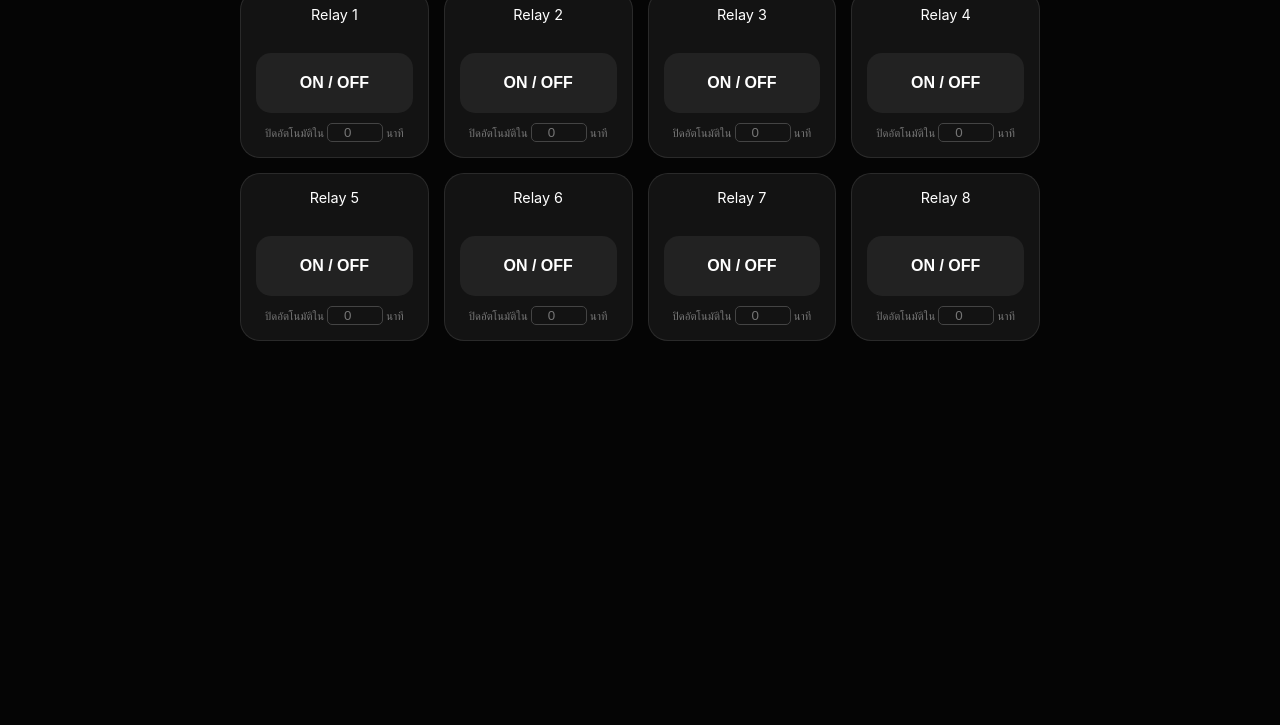
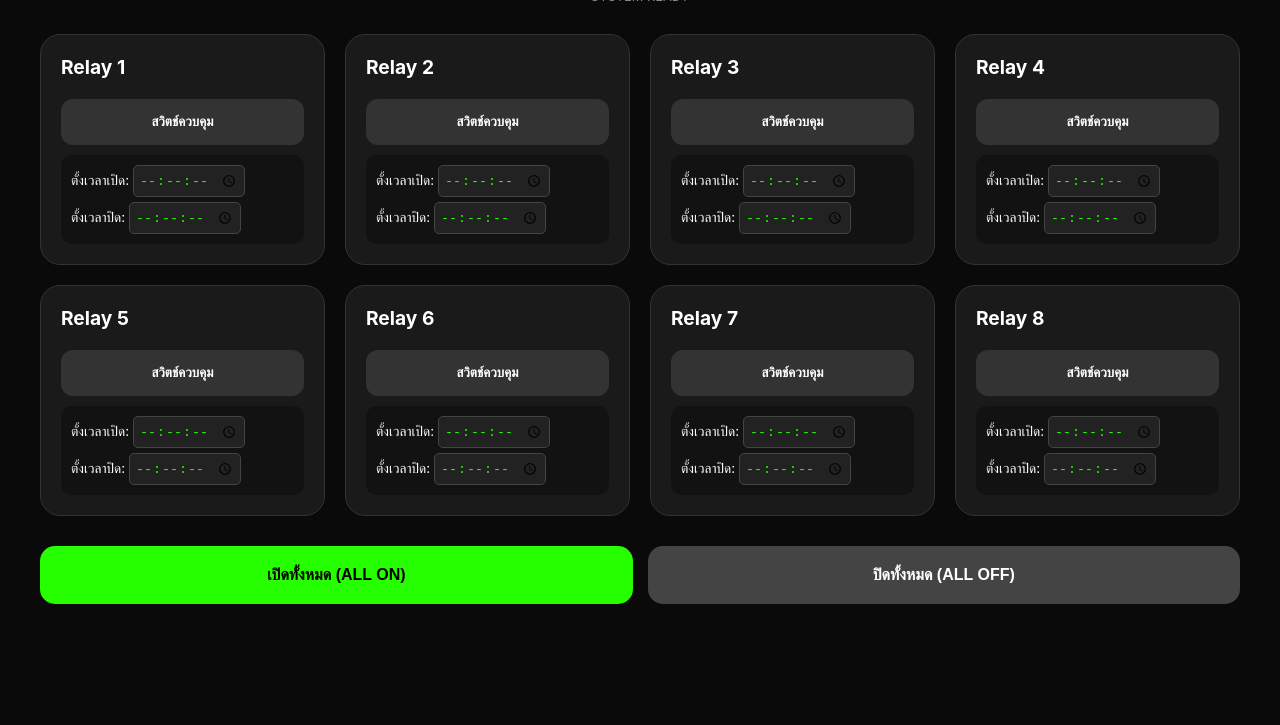
Before and after one commit to thetime2009/HOME8ch-control, a plain HTML site: page index.html in a window 1280 px wide. Shown: the part 75-800 px from the top of the page. Drawn offline with Linux system fonts and the light colour scheme; no server answers.

Commit message:
Update index.html

```diff
--- a/index.html
+++ b/index.html
@@ -3,101 +3,190 @@
 <head>
     <meta charset="UTF-8">
     <meta name="viewport" content="width=device-width, initial-scale=1.0">
-    <title>Pro Smart Control 8CH</title>
+    <title>Home_8ch - Smart Control</title>
     <style>
         :root {
-            --bg: #050505;
-            --card: rgba(23, 23, 23, 0.8);
-            --neon-blue: #00d2ff;
-            --neon-green: #39ff14;
-            --neon-red: #ff3131;
+            --primary-green: #2ecc71;
+            --bright-green: #26ff00;
+            --dark-bg: #0a0a0a;
+            --card-bg: #1a1a1a;
         }
-        body { font-family: 'Inter', sans-serif; background: var(--bg); color: white; margin: 0; padding: 20px; text-align: center; }
 
-        /* Server Status Badge */
-        .status-badge {
-            display: inline-flex; align-items: center; padding: 5px 15px; border-radius: 20px;
-            font-size: 0.8rem; margin-bottom: 20px; background: rgba(255,255,255,0.05);
+        body {
+            font-family: 'Inter', sans-serif;
+            background-color: var(--dark-bg);
+            color: #ffffff;
+            margin: 0;
+            padding: 20px;
         }
-        .dot { height: 8px; width: 8px; border-radius: 50%; margin-right: 8px; }
-        .online { background: var(--neon-green); box-shadow: 0 0 10px var(--neon-green); }
-        .offline { background: var(--neon-red); }
 
-        .grid { display: grid; grid-template-columns: repeat(auto-fit, minmax(160px, 1fr)); gap: 15px; max-width: 800px; margin: auto; }
+        .header {
+            text-align: center;
+            margin-bottom: 30px;
+        }
 
-        .relay-card {
-            background: var(--card); border: 1px solid rgba(255,255,255,0.1);
-            border-radius: 20px; padding: 15px; transition: 0.4s; position: relative;
+        .header h1 {
+            color: var(--bright-green);
+            text-shadow: 0 0 15px rgba(38, 255, 0, 0.4);
+            margin: 0;
         }
-        .relay-card.active { border-color: var(--neon-blue); box-shadow: 0 0 15px rgba(0,210,255,0.2); }
 
-        .btn-main {
-            width: 100%; height: 60px; border-radius: 15px; border: none; font-weight: bold;
-            cursor: pointer; margin-top: 10px; transition: 0.3s; color: white;
-            background: #222; font-size: 1rem;
+        .server-status {
+            font-size: 0.8rem;
+            margin-top: 5px;
+            color: #888;
         }
-        .active .btn-main { background: var(--neon-blue); color: black; }
 
-        .timer-display { font-size: 0.75rem; color: var(--neon-blue); margin-top: 5px; height: 15px; font-family: monospace; }
+        .grid {
+            display: grid;
+            grid-template-columns: repeat(auto-fit, minmax(280px, 1fr));
+            gap: 20px;
+            max-width: 1200px;
+            margin: auto;
+        }
 
-        /* Schedule Input */
-        .schedule-box { margin-top: 10px; font-size: 0.7rem; color: #777; }
-        .schedule-input { width: 50px; background: transparent; border: 1px solid #444; color: white; border-radius: 5px; text-align: center; }
+        .card {
+            background: var(--card-bg);
+            border-radius: 20px;
+            padding: 20px;
+            border: 1px solid #333;
+            transition: 0.3s;
+        }
 
+        .card.active {
+            border-color: var(--bright-green);
+            box-shadow: 0 0 20px rgba(38, 255, 0, 0.1);
+        }
+
+        .relay-title {
+            font-size: 1.2rem;
+            font-weight: bold;
+            margin-bottom: 10px;
+            display: flex;
+            justify-content: space-between;
+        }
+
+        /* ปุ่ม Toggle สไตล์เขียวสว่าง */
+        .btn-toggle {
+            width: 100%;
+            padding: 15px;
+            border-radius: 12px;
+            border: none;
+            background: #333;
+            color: white;
+            font-weight: bold;
+            cursor: pointer;
+            margin: 10px 0;
+            transition: 0.3s;
+        }
+
+        .active .btn-toggle {
+            background: var(--bright-green);
+            color: #000;
+        }
+
+        /* ส่วนตั้งเวลา */
+        .scheduler {
+            background: rgba(0,0,0,0.3);
+            padding: 10px;
+            border-radius: 10px;
+            font-size: 0.85rem;
+        }
+
+        .scheduler input {
+            background: #222;
+            border: 1px solid #444;
+            color: var(--bright-green);
+            padding: 5px;
+            border-radius: 5px;
+            width: 100px;
+        }
+
+        .master-controls {
+            display: flex;
+            gap: 15px;
+            max-width: 1200px;
+            margin: 30px auto;
+        }
+
+        .master-btn {
+            flex: 1;
+            padding: 20px;
+            border-radius: 15px;
+            border: none;
+            font-weight: bold;
+            cursor: pointer;
+            font-size: 1rem;
+        }
+
+        .btn-all-on { background: var(--bright-green); color: black; }
+        .btn-all-off { background: #444; color: white; }
+
+        .runtime-label { color: var(--bright-green); font-family: monospace; font-size: 0.9rem; }
     </style>
 </head>
 <body>
 
-    <div class="status-badge">
-        <div id="status-dot" class="dot offline"></div>
-        <span id="status-text">SERVER OFFLINE</span>
-    </div>
+<div class="header">
+    <h1>HOME_8CH</h1>
+    <div class="server-status" id="status-text">SYSTEM READY</div>
+</div>
 
-    <div class="grid" id="main-grid"></div>
+<div class="grid" id="main-grid"></div>
+
+<div class="master-controls">
+    <button class="master-btn btn-all-on" onclick="allAction(1)">เปิดทั้งหมด (ALL ON)</button>
+    <button class="master-btn btn-all-off" onclick="allAction(0)">ปิดทั้งหมด (ALL OFF)</button>
+</div>
 
 <script>
-    const TOKEN = "qfA4LcrrzCc6bpHib_y9ZPLGla5OYdi1";
-    const API_BASE = `https://sgp1.blynk.cloud/external/api/`;
+    const BLYNK_TOKEN = "qfA4LcrrzCc6bpHib_y9ZPLGla5OYdi1";
+    const API_URL = "https://sgp1.blynk.cloud/external/api/";
 
-    let devices = Array(8).fill(null).map(() => ({ active: false, startTime: null, timer: null }));
+    // เก็บสถานะแต่ละช่อง
+    let devices = Array(8).fill(null).map(() => ({
+        active: false,
+        startTime: null,
+        schedOn: null,
+        schedOff: null
+    }));
 
-    // สร้าง UI
+    // สร้าง UI 8 ช่อง
     const grid = document.getElementById('main-grid');
     for(let i=0; i<8; i++) {
         grid.innerHTML += `
-            <div class="relay-card" id="card-${i}">
-                <div style="font-size:0.9rem">Relay ${i+1}</div>
-                <div id="time-${i}" class="timer-display"></div>
-                <button class="btn-main" onclick="toggleRelay(${i})">ON / OFF</button>
-                <div class="schedule-box">
-                    ปิดอัตโนมัติใน <input type="number" id="sched-${i}" class="schedule-input" placeholder="0"> นาที
+            <div class="card" id="card-${i}">
+                <div class="relay-title">
+                    <span>Relay ${i+1}</span>
+                    <span id="run-${i}" class="runtime-label"></span>
+                </div>
+                <button class="btn-toggle" onclick="toggle(${i})">สวิตช์ควบคุม</button>
+
+                <div class="scheduler">
+                    <div style="margin-bottom:5px">ตั้งเวลาเปิด: <input type="time" step="1" id="on-time-${i}"></div>
+                    <div>ตั้งเวลาปิด: <input type="time" step="1" id="off-time-${i}"></div>
                 </div>
             </div>
         `;
     }
 
-    async function toggleRelay(id) {
+    async function toggle(id) {
         devices[id].active = !devices[id].active;
-        const val = devices[id].active ? 1 : 0;
-
-        if(devices[id].active) {
-            devices[id].startTime = Date.now();
-            checkSchedule(id);
-        } else {
-            devices[id].startTime = null;
-        }
+        if(devices[id].active) devices[id].startTime = Date.now();
+        else devices[id].startTime = null;
 
         updateUI();
-        await fetch(`${API_BASE}update?token=${TOKEN}&V${id}=${val}`);
+        await fetch(`${API_URL}update?token=${BLYNK_TOKEN}&V${id}=${devices[id].active ? 1 : 0}`);
     }
 
-    function checkSchedule(id) {
-        const mins = document.getElementById(`sched-${id}`).value;
-        if(mins > 0) {
-            setTimeout(() => {
-                if(devices[id].active) toggleRelay(id);
-            }, mins * 60000);
+    async function allAction(val) {
+        for(let i=0; i<8; i++) {
+            devices[i].active = (val === 1);
+            devices[i].startTime = (val === 1) ? Date.now() : null;
         }
+        updateUI();
+        const vPin = val === 1 ? 'V8' : 'V9';
+        await fetch(`${API_URL}update?token=${BLYNK_TOKEN}&${vPin}=1`);
     }
 
     function updateUI() {
@@ -107,36 +196,37 @@
         });
     }
 
-    // ฟังก์ชันเช็ค Server Status
-    async function checkServer() {
-        try {
-            const res = await fetch(`${API_BASE}isHardwareConnected?token=${TOKEN}`);
-            const isOnline = await res.json();
-            const dot = document.getElementById('status-dot');
-            const txt = document.getElementById('status-text');
-            if(isOnline) {
-                dot.className = "dot online";
-                txt.innerText = "SERVER ONLINE";
-            } else {
-                dot.className = "dot offline";
-                txt.innerText = "SERVER OFFLINE";
-            }
-        } catch(e) {}
-    }
+    // ฟังก์ชันตรวจสอบเวลาทุกวินาที
+    setInterval(() => {
+        const now = new Date();
+        const currentTime = now.toTimeString().split(' ')[0]; // รูปแบบ HH:MM:SS
 
-    // Loop อัปเดตเวลาในปุ่ม
-    setInterval(() => {
         devices.forEach((dev, i) => {
+            // อัปเดต Runtime
             if(dev.active && dev.startTime) {
                 const diff = Math.floor((Date.now() - dev.startTime) / 1000);
-                const m = Math.floor(diff / 60).toString().padStart(2, '0');
+                const h = Math.floor(diff / 3600).toString().padStart(2, '0');
+                const m = Math.floor((diff % 3600) / 60).toString().padStart(2, '0');
                 const s = (diff % 60).toString().padStart(2, '0');
-                document.getElementById(`time-${i}`).innerText = `RUNNING: ${m}:${s}`;
+                document.getElementById(`run-${i}`).innerText = `${h}:${m}:${s}`;
             } else {
-                document.getElementById(`time-${i}`).innerText = "";
+                document.getElementById(`run-${i}`).innerText = "";
+            }
+
+            // ตรวจสอบการตั้งเวลาเปิด
+            const onInput = document.getElementById(`on-time-${i}`).value;
+            if(onInput && onInput === currentTime && !dev.active) {
+                toggle(i);
+                document.getElementById(`on-time-${i}`).value = ""; // รีเซ็ตค่าหลังทำงาน
+            }
+
+            // ตรวจสอบการตั้งเวลาปิด
+            const offInput = document.getElementById(`off-time-${i}`).value;
+            if(offInput && offInput === currentTime && dev.active) {
+                toggle(i);
+                document.getElementById(`off-time-${i}`).value = ""; // รีเซ็ตค่าหลังทำงาน
             }
         });
-        checkServer();
     }, 1000);
 
 </script>
```
